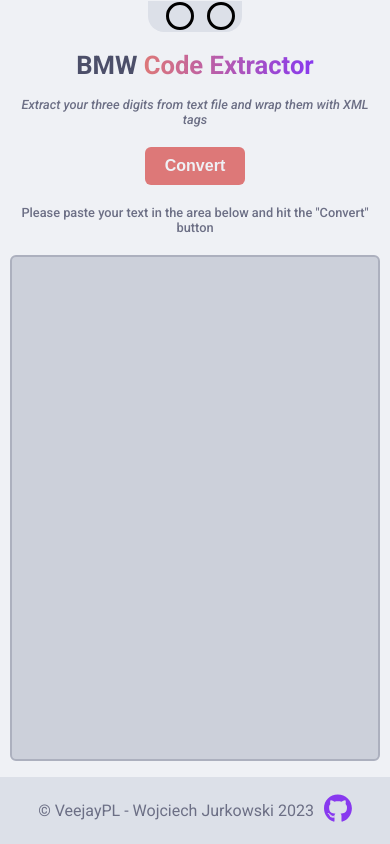
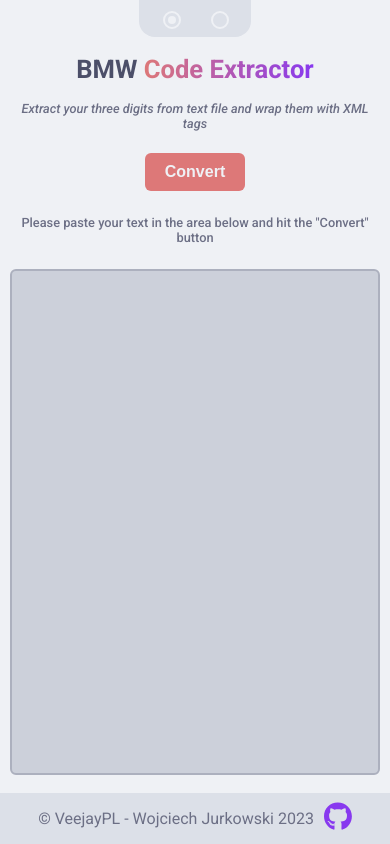
Before and after one commit to VeejayPL/bmw-text-to-xml-converter, a website: page index.html in a window 390 px wide. Drawn offline with Linux system fonts and the light colour scheme.

Commit message:
Styled theme switcher. Minor adjustments of sizes for mobile

```diff
--- a/index.html
+++ b/index.html
@@ -15,7 +15,7 @@
     <script src="./script.js" defer></script>
   </head>
   <body>
-    <form class="color-picker" action="">
+    <form class="theme-field" action="">
       <fieldset>
         <legend class="visually-hidden">Pick a color scheme</legend>
         <label for="light" class="visually-hidden">Light</label>
--- a/style.css
+++ b/style.css
@@ -17,6 +17,7 @@
 }
 
 body {
+  position: relative;
   min-height: 100svh;
   margin: 0;
   display: flex;
@@ -99,7 +100,6 @@
 
 .footer {
   width: 100%;
-  padding-block: 0.5rem;
   margin-top: 0.5rem;
   background: var(--secondary);
   font-size: 1rem;
@@ -127,26 +127,37 @@
   clip-path: inset(50%);
   height: 1px;
   overflow: hidden;
-  position: absolute:
+  position: absolute;
   white-space: nowrap;
   width: 1px;
 }
 
-.color-picker > fieldset {
+.theme-field > fieldset {
   border: 0;
   display: flex;
-  gap: 0.5rem;
+  gap: 2rem;
+  width: fit-content;
   background: var(--secondary);
   border-radius: 0 0 1rem 1rem;
+  padding: 0.8rem 2rem;
 }
 
-.color-picker input[type="radio"] {
+.theme-field input[type="radio"] {
   appearance: none;
   width: 1rem;
   height: 1rem;
-  outline: 3px solid var(--radio-color, currentColor);
+  outline: 2px solid var(--radio-color, currentColor);
   outline-offset: 3px;
   border-radius: 50%;
+}
+
+.theme-field input[type="radio"]:checked {
+  background-color: var(--radio-color);
+}
+
+.theme-field input[type="radio"]#light,
+.theme-field input[type="radio"]#dark {
+  --radio-color: var(--main);
 }
 
 @media (max-width: 900px) {
@@ -157,4 +168,13 @@
   .convert-btn {
     font-size: 1rem;
   }
+
+  .theme-field > fieldset {
+    padding: 0.8rem 1.5rem;
+  }
+
+  .theme-field input[type="radio"] {
+    width: 0.5rem;
+    height: 0.5rem;
+  }
 }
```
